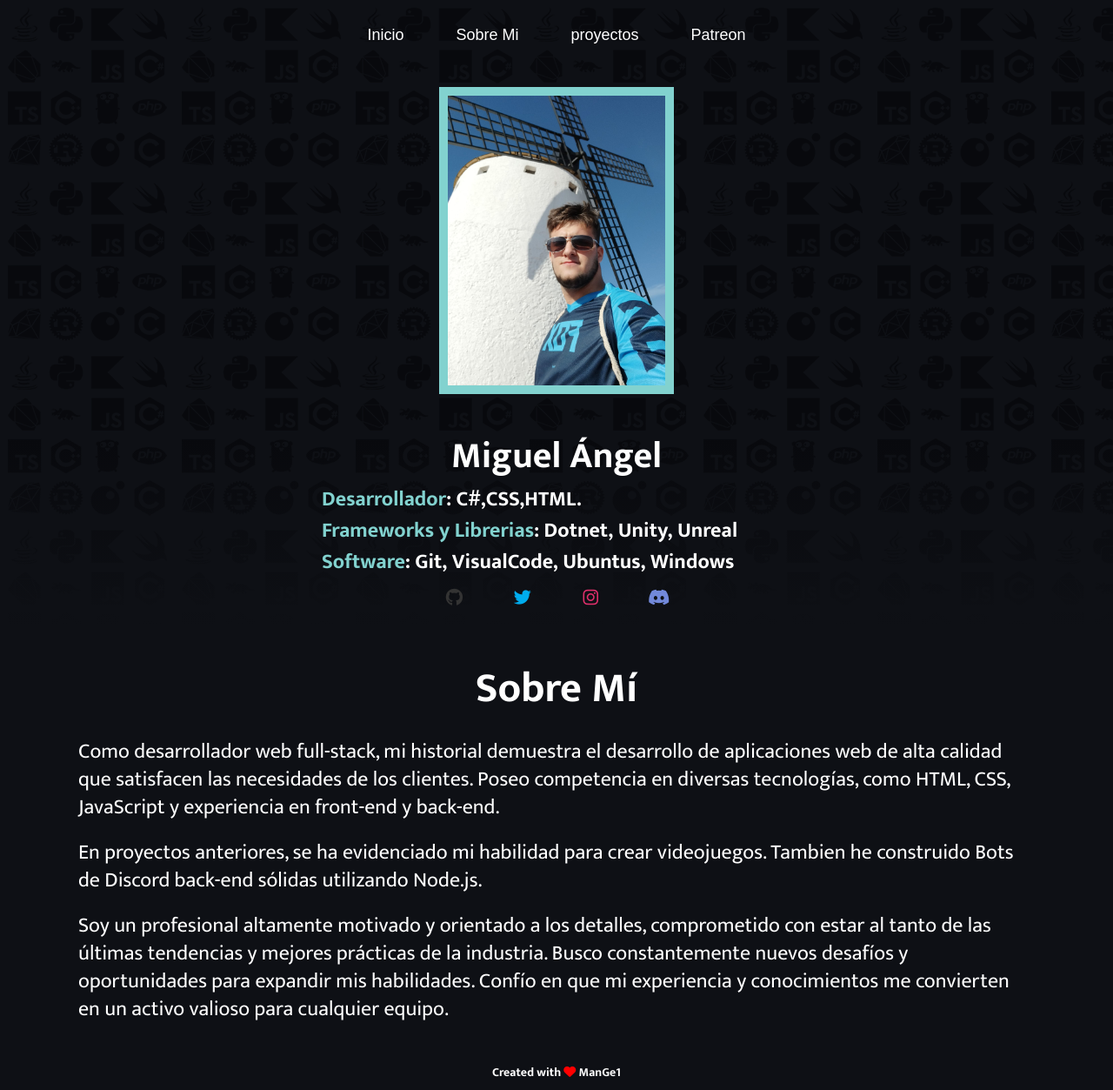
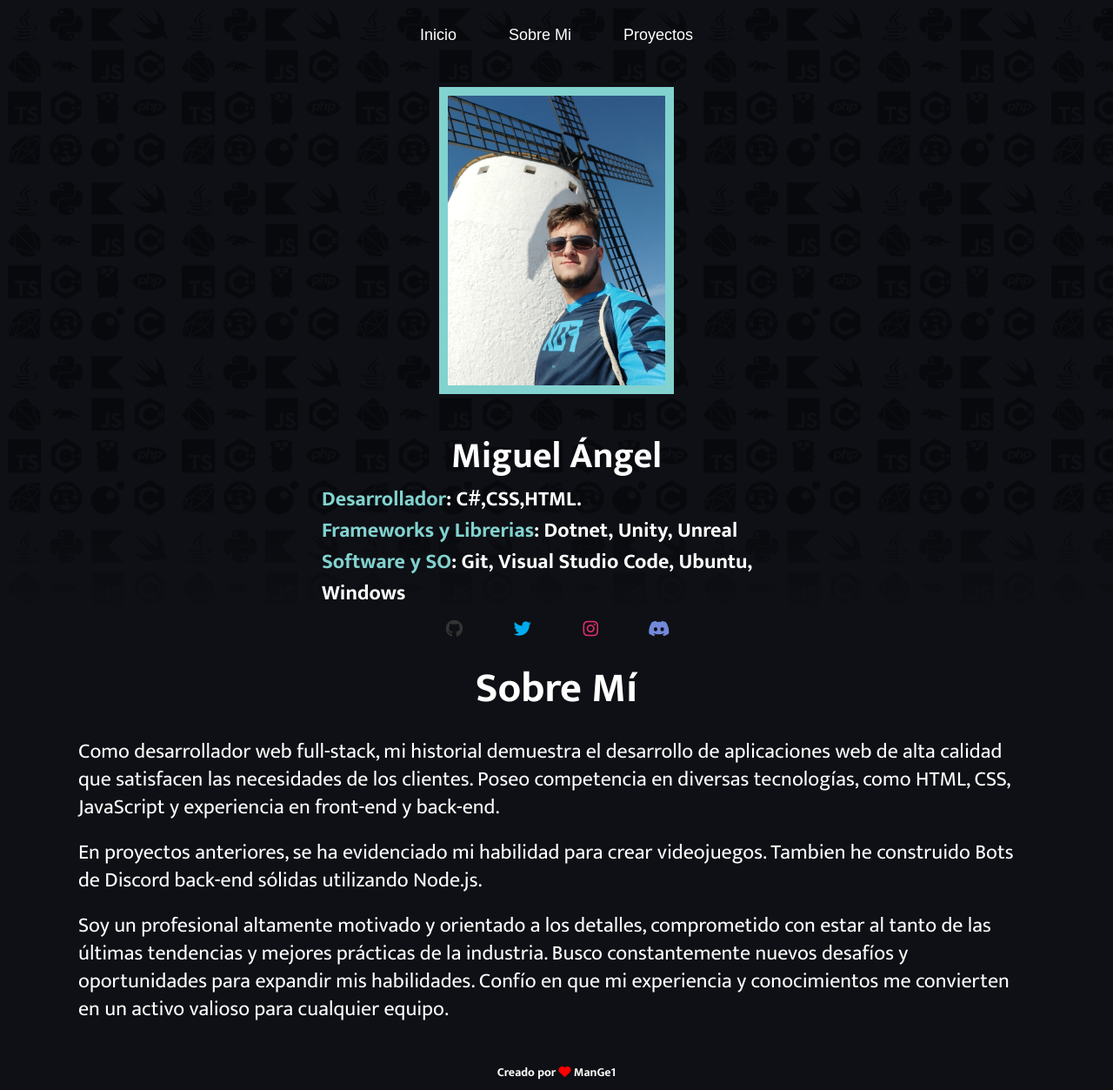
Before and after one commit to ByManGe1/portafolio, a plain HTML site: page index.html in a window 1280 px wide. Shown: the whole page at 87% size. Drawn offline with Linux system fonts and the light colour scheme; a web font is replaced by a local one.

Commit message:
Add files via upload

```diff
--- a/index.html
+++ b/index.html
@@ -12,7 +12,6 @@
     <!-- Estilo responsive -->
     <link rel="stylesheet" href="public/css/headerespoive.css">
     <link rel="stylesheet" href="public/css/icon.css">
-
 </head>
 <body>
     <!-- Header  -->
@@ -21,8 +20,7 @@
             <ul>
                 <li><a href="#inicio" class="">Inicio</a></li>
                 <li><a href="#sobremione" class="">Sobre Mi</a></li>
-                <li><a href="#skills" class="">proyectos</a></li>
-                <li><a href="https://www.patreon.com/ElManGe" class="">Patreon</a></li>
+                <li><a href="#skills" class="">Proyectos</a></li>
             </ul>
         </nav>
     </header>
@@ -36,7 +34,7 @@
             <h1>Miguel Ángel</h1>
             <h2><span>Desarrollador</span>: C#,CSS,HTML.</h2>
             <h2><span>Frameworks y Librerias</span>: Dotnet, Unity, Unreal</h2>
-            <h2><span>Software</span>: Git, VisualCode, Ubuntus, Windows</h2>
+            <h2><span>Software y SO</span>: Git, Visual Studio Code, Ubuntu, Windows</h2>
             <div class="redes">
                 <a href="https://github.com/ByManGe1"><i class="fa-brands fa-github"></i></a>
                 <a href="https://twitter.com/XSManGe1"><i class="fa-brands fa-twitter"></i></a>
@@ -58,7 +56,7 @@
 <!-- Footer -->
     <footer>
         <p>
-            Created with <i class="fa fa-heart"></i>
+            Creado por <i class="fa fa-heart"></i>
             <a target="_blank">ManGe1</a>
         </p>
     </footer>
--- a/public/css/style.css
+++ b/public/css/style.css
@@ -33,7 +33,7 @@ body::-webkit-scrollbar-thumb {
     color: #fff;
     display: flex;
     align-items: center;
-    background-image: linear-gradient(to bottom, rgba(255, 255, 255, 0) 70%, rgb(14, 16, 21)), url(../img/mosaic.png) ;
+    background-image: linear-gradient(to bottom, rgb(255, 255, 255, 0) 80%, rgb(14, 16, 21)), url(../img/mosaic.png) ;
     background-size: auto;
     background-repeat: repeat;
 }
```
